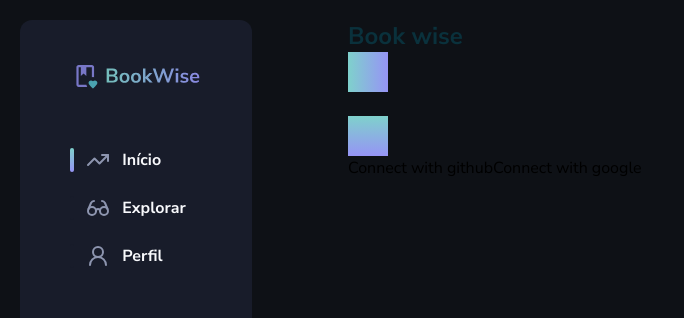
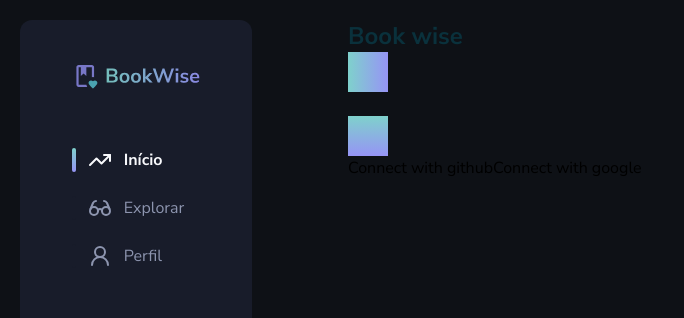
Before and after one commit to bernardodemarco/book-wise, a Next.js app: page / in a window 1280 px wide. Shown: the top 318 px of the page, without its empty margins (0-684 px from the left). Built offline with nearby package versions, Linux system fonts and the light colour scheme; no server answers.

Commit message:
add styles on hover and on active links

```diff
--- a/src/components/ui/sidebar/index.tsx
+++ b/src/components/ui/sidebar/index.tsx
@@ -1,5 +1,4 @@
 import { BookWiseLogo } from '@/assets/icons/BookWiseLogo'
-import { Glasses, TrendingUp, User2 } from 'lucide-react'
 import { NavLink } from './nav-link'
 import { getServerSession } from 'next-auth'
 import { authOptions } from '@/lib/auth'
@@ -15,15 +14,9 @@ export async function Sidebar() {
     <aside className="flex h-screen-height flex-col items-center rounded-xl bg-gray-800 pb-6 pt-10 sm:bg-gray-700">
       <BookWiseLogo className="mb-14 hidden h-8 w-32 md:block" />
       <nav className="flex flex-col items-start gap-6">
-        <NavLink slug="">
-          <TrendingUp className="h-4 w-4 text-gray-400 sm:h-6 sm:w-6" />
-        </NavLink>
-        <NavLink slug="explore">
-          <Glasses className="h-4 w-4 text-gray-400 sm:h-6 sm:w-6" />
-        </NavLink>
-        <NavLink slug="profile">
-          <User2 className="h-4 w-4 text-gray-400 sm:h-6 sm:w-6" />
-        </NavLink>
+        <NavLink slug="" />
+        <NavLink slug="explore" />
+        <NavLink slug="profile" />
       </nav>
       {session ? (
         <LogoutButton avatarURL={avatarURL} username={username} />
--- a/src/components/ui/sidebar/nav-link.tsx
+++ b/src/components/ui/sidebar/nav-link.tsx
@@ -3,31 +3,39 @@
 import Link from 'next/link'
 import { useSelectedLayoutSegment } from 'next/navigation'
 import { getNavLinkTextOnSlug } from '@/utils/navLinkData'
-import { ReactNode } from 'react'
+import { Glasses, TrendingUp, User2 } from 'lucide-react'
 
 interface NavLinkProps {
   slug: '' | 'explore' | 'profile'
-  children: ReactNode
 }
 
-export function NavLink({ slug, children }: NavLinkProps) {
+export function NavLink({ slug }: NavLinkProps) {
   const currentPath = useSelectedLayoutSegment() ?? ''
   const isActive = currentPath === slug
   const navLinkText = getNavLinkTextOnSlug(slug)
 
+  const linkClass = isActive
+    ? "group mr-4 flex items-center gap-3 before:block before:h-4 before:w-1 before:rounded-full before:bg-gradient-vertical before:content-[''] sm:before:h-6 sm:before:w-1"
+    : "group mr-4 flex items-center gap-3 before:block before:h-4 before:w-1 before:rounded-full before:bg-gray-800 before:content-[''] hover:text-gray-100 sm:before:h-6 sm:before:w-1 sm:before:bg-gray-700"
+
+  const iconClass = isActive
+    ? 'h-4 w-4 text-gray-100 font-bold group-hover:text-gray-100 sm:h-6 sm:w-6'
+    : 'h-4 w-4 text-gray-400 group-hover:text-gray-100 group-hover:font-bold sm:h-6 sm:w-6'
+
+  const textClass = isActive
+    ? 'hidden text-base font-bold text-gray-100 md:block'
+    : 'hidden text-base text-gray-400 group-hover:text-gray-100 md:block'
+
   return (
-    <Link
-      href={`/${slug}`}
-      className={
-        isActive
-          ? "mr-4 flex items-center gap-3 before:block before:h-4 before:w-1 before:rounded-full before:bg-gradient-vertical before:content-[''] sm:before:h-6 sm:before:w-1"
-          : "mr-4 flex items-center gap-3 before:block before:h-4 before:w-1 before:rounded-full before:bg-gray-800 before:content-[''] sm:before:h-6 sm:before:w-1 sm:before:bg-gray-700"
-      }
-    >
-      {children}
-      <span className="hidden text-base font-bold text-gray-100 md:block">
-        {navLinkText}
-      </span>
+    <Link href={`/${slug}`} className={linkClass}>
+      {slug === '' ? (
+        <TrendingUp className={iconClass} />
+      ) : slug === 'explore' ? (
+        <Glasses className={iconClass} />
+      ) : (
+        <User2 className={iconClass} />
+      )}
+      <span className={textClass}>{navLinkText}</span>
     </Link>
   )
 }
```
